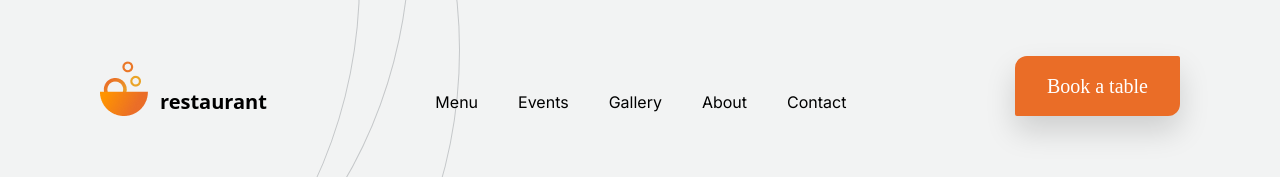
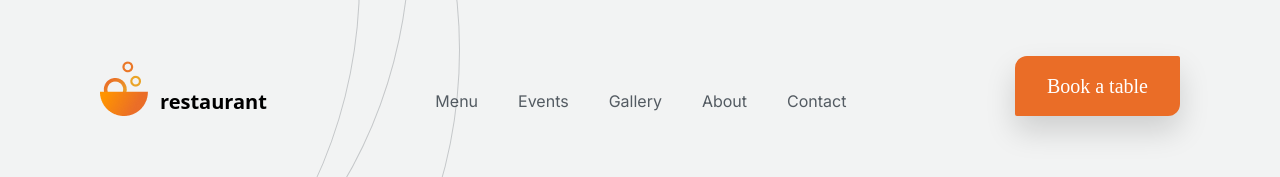
Before and after one commit to JosephHuntley/restaurant, a React (Vite) app: page / in a window 1280 px wide. Shown: the top 177 px of the page. Built offline with nearby package versions, Linux system fonts and the light colour scheme; a web font is replaced by a local one.

Commit message:
Fixed styling issue

```diff
--- a/src/components/About.tsx
+++ b/src/components/About.tsx
@@ -20,7 +20,7 @@ function About() {
 	return (
 		<section
 			id='about'
-			className='flex flex-col justify-center bg-dimWhite/[0.07] sm:pb-64 pb-32 mt-24 justify-center text-center px-8 '>
+			className='flex flex-col justify-center bg-secondary/[0.07] sm:pb-64 pb-32 mt-24 justify-center text-center px-8 '>
 			<div className=''>
 				<div className='mt-16 flex flex-col justify center'>
 					<h1
--- a/src/components/Hero.tsx
+++ b/src/components/Hero.tsx
@@ -35,7 +35,7 @@ function Hero() {
 			{/*=========== Right Side ===============*/}
 			<div className='flex-1 flex  md:my-0 my-3 mt-32 relative justify-center items-center justify-items-center'>
 				<img
-					className='z-10 w-[516px] max-h-[712px] '
+					className='z-10 w-[516px] max-h-[712px]'
 					src={Restaurant}
 					alt='Dining Room'
 				/>
--- a/src/components/NavMenu.tsx
+++ b/src/components/NavMenu.tsx
@@ -19,7 +19,7 @@ function NavMenu() {
 			<div
 				className={`${
 					toggleMenu ? 'flex' : 'hidden'
-				} p-6 right-0 top-24 absolute mx-4 my-2 min-w-[140px] rounded-xl sidebar bg-dimWhite text-white flex-col`}>
+				} p-6 right-0 top-24 absolute mx-4 my-2 min-w-[140px] rounded-xl sidebar bg-secondary text-white flex-col`}>
 				<ul className='list-none flex justify-end items-start flex-1 flex-col '>
 					{navLinks.map((nav, index) => (
 						<li
--- a/src/components/Navbar.tsx
+++ b/src/components/Navbar.tsx
@@ -3,6 +3,7 @@ import { navLinks } from '../constants';
 import { logo, circleText } from '../assets';
 
 import NavMenu from './NavMenu';
+import styles from '../styles';
 
 function Navbar() {
 	return (
@@ -32,7 +33,7 @@ function Navbar() {
 					{navLinks.map((nav: { title: string; id: string }, index: number) => (
 						<li
 							key={nav.id}
-							className={`font-normal cursor font-size-[16px] leading-7 font-inter text-dimWhite  ${
+							className={` ${styles.links}  ${
 								index === navLinks.length - 1 ? 'mr-0' : 'mr-10'
 							}`}>
 							<a href={`#${nav.id}`}>{nav.title}</a>
```
